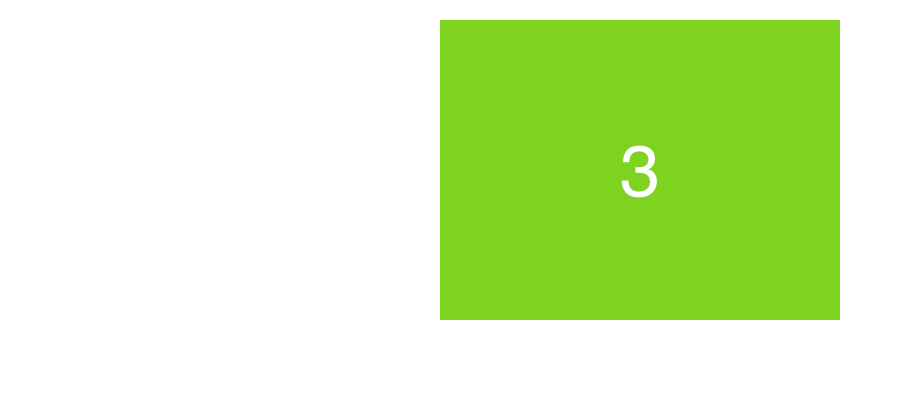
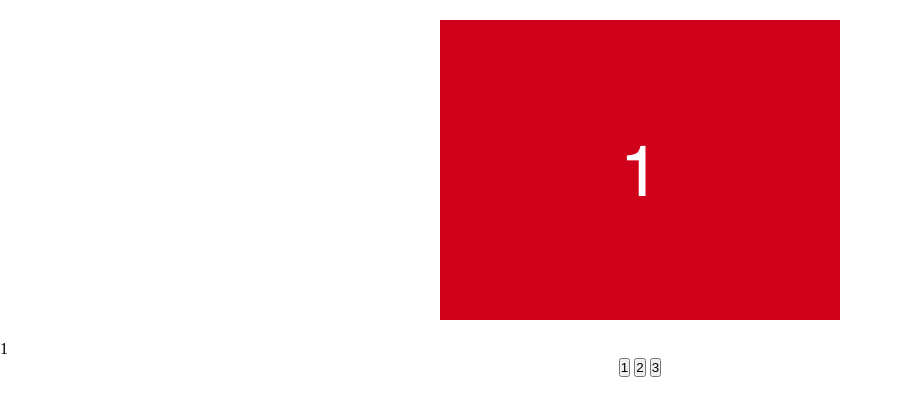
Before and after one commit to xlk1995/slide-demo1, a plain HTML site: page index.html in a window 1280 px wide. Shown: the whole page, without its empty margins (0-902 px from the left). Drawn offline with nearby package versions, Linux system fonts and the light colour scheme.

Commit message:
改良后的轮播

```diff
--- a/index.html
+++ b/index.html
@@ -9,11 +9,16 @@
 </head>
 <body>
     <div class="window">
-        <div class="images">
+        <div id="slides" class="images">
             <img src="1.png" alt="图片" width="400px" height="300px">
             <img src="2.png" alt="图片" width="400px" height="300px">
             <img src="3.png" alt="图片" width="400px" height="300px">
         </div>
+    </div>1
+    <div id="buttonWrapper" style="text-align:center;">
+        <button>1</button>
+        <button>2</button>
+        <button>3</button>
     </div>
 <script src="https://code.jquery.com/jquery-3.3.1.min.js"></script>
 <script src="main.js"></script>
--- a/main.js
+++ b/main.js
@@ -1,59 +1,56 @@
-let n ;
-初始化();
-let timer = setInterval(() =>{
-    makeLeave(getImage(n))
-    .one('transitionend',(e)=>{
-        makeEnter($(e.currentTarget))
+let $buttons = $('#buttonWrapper>button')
+let $sildes = $('#slides')
+let $images = $sildes.children('img')   //获取所有的img
+let current = 0
+
+makeFakeSlides()
+$sildes.css({transform:'translateX(-400px)'})
+
+bindEvents()
+
+function bindEvents(){
+    $buttons.eq(0).on('click',function(){
+        if(current === 2){
+            $sildes.css({transform:'translateX(-1600px)'})
+            .one('transitionend',function(){
+                $sildes.hide()
+                    .offset()   //如果hide之后show出问题了就可以用offset
+                $sildes.css({transform:'translateX(-400px)'})
+                    .show()
+            })
+        }else{
+            $sildes.css({transform:'translateX(-400px)'})
+        }
+        current = 0
     })
-    makeCurrent(getImage(n+1))
-    n+=1
-},2000)
-
-document.addEventListener('visibilitychange',function(e){
-    if(document.hidden){
-        window.clearInterval(timer)
-    }else{
-         timer = setInterval(() =>{
-            makeLeave(getImage(n))
-            .one('transitionend',(e)=>{
-                makeEnter($(e.currentTarget))
+    $buttons.eq(1).on('click',function(){
+        $sildes.css({transform:'translateX(-800px)'})
+        current =1
+    })
+    $buttons.eq(2).on('click',function(){
+         if(current === 0){
+            $sildes.css({transform:'translateX(0)'})
+            .one('transitionend',function(){
+                $sildes.hide()
+                    .offset()
+                $sildes.css({transform:'translateX(-1200px)'})
+                    .show()
             })
-            makeCurrent(getImage(n+1))
-            n+=1
-        },2000)
-    }
-})
+        }else{
+            $sildes.css({transform:'translateX(-1200px)'})
+        }
+        current = 2
+    })
+}
 
 
 
+function makeFakeSlides(){
+    //克隆第一个和最后一个元素
+    let $firstCopy = $images.eq(0).clone(true)
+    let $lastCopy = $images.eq($images.length-1).clone(true) //加true就是复制元素及其子元素（全家）
 
-
-function x(n){
-    if(n>3){
-        n=n%3;
-        if(n===0){
-            n=3
-        }
-    }
-    return n;
+    //添加到slides的首尾
+    $sildes.append($firstCopy)
+    $sildes.prepend($lastCopy)
 }
-
-function 初始化(){
-    n=1;
-    $(`.images>img:nth-child(${n})`).addClass("current")
-    .siblings().addClass('enter')
-}
-
-function getImage(n){
-    return $(`.images>img:nth-child(${x(n)})`)
-}
-
-function makeCurrent($node){
-    return $node.removeClass("leave enter").addClass("current")
-}
-function makeLeave($node){
-    return $node.removeClass("current enter").addClass("leave")
-}
-function makeEnter($node){
-    return $node.removeClass("current leave").addClass("enter")
-}
--- a/style.css
+++ b/style.css
@@ -10,26 +10,9 @@
     overflow: hidden;
 }
 .images{
-    position: relative;
+    display: flex;
+    transition:all 1s;
 }
 .images>img{
     width:100%;
-    transition:all 0.3s;
-    position: absolute;
-    top:0;
 }
-.images>img:nth-child(1){
-    z-index: 1;
-}
-.images>img.current{
-    left:0;
-    transform:translateX(0);
-    z-index: 1;
-}
-.images>img.leave{
-    transform:translateX(-100%);
-    z-index: 1;
-}
-.images>img.enter{
-    transform:translateX(100%);
-}
```
